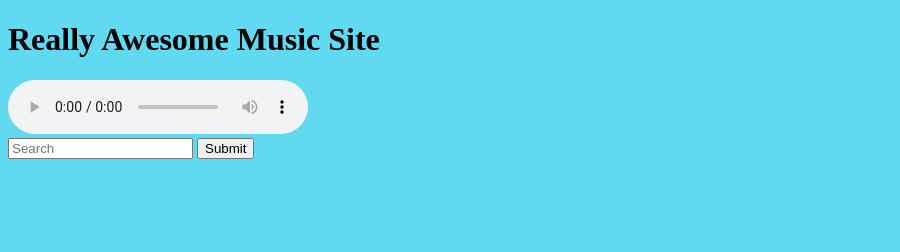
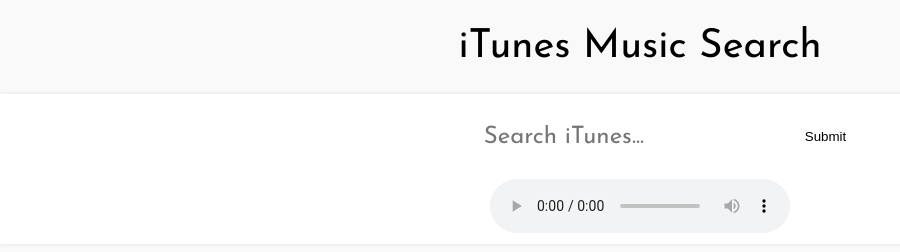
Before and after one commit to JillianLacey/itunes-music-search, a plain HTML site: page index.html in a window 1280 px wide. Shown: the whole page, without its empty margins (0-900 px from the left). Drawn offline with nearby package versions, Linux system fonts and the light colour scheme.

Commit message:
style search results

```diff
--- a/index.html
+++ b/index.html
@@ -4,22 +4,26 @@
 <head>
   <title>iTunes Music Search</title>
   <link rel="stylesheet" href="styles.css">
+  <link href="https://fonts.googleapis.com/css?family=Josefin+Sans:300,400,600" rel="stylesheet">
+  <script src="https://use.fontawesome.com/6974a3a127.js"></script>
 </head>
 
 <body>
   <div class="container">
     <header>
-      <h1>Really Awesome Music Site</h1>
+      <h1>iTunes Music Search</h1>
     </header>
-    <section class="player">
+    <section class="search">
+      <form class="search-form">
+        <input id="input" type="text" autocomplete="off" placeholder="Search iTunes...">
+        <input id="submit" type="submit" value="Submit">
+      </form>
       <audio class="music-player" controls="controls" autoplay></audio>
     </section>
-    <section class="search">
-      <form class="search-form">
-        <input id="input" type="text" placeholder="Search">
-        <input id="submit" type="submit" value="Submit">
-      </form>
-    </section>
+    <!-- <section class="player">
+    </section> -->
+
+
     <section class="mainContent"></section>
   </div>
   <script src="https://unpkg.com/axios/dist/axios.min.js"></script>
--- a/main.js
+++ b/main.js
@@ -18,7 +18,7 @@ submit.addEventListener("click", function (e) {
 resultsDisplay.addEventListener("click", function (e) {
 
   audio.setAttribute("src", e.target.value);
-  // audio.src = e.target.value;\
+  // audio.src = e.target.value;
 })
 
 
@@ -42,6 +42,7 @@ function populateHTML(res) {
     <div class="content-parent">
       <p>${artistName}</p>
       <p>${trackName}</p>
+
       <button type="button" value=${preview}>Play</button>
     </div>
   </div>
--- a/styles.css
+++ b/styles.css
@@ -1,3 +1,100 @@
 body {
-  background-color: #60d9f1;
+  margin: 0 auto;
+  background-color: #f9f9f9;
+  font-family: 'Josefin Sans', sans-serif;
+  align-content: center;
 }
+
+h1 {
+  font-weight: 400;
+  font-size: 2.5rem;
+  text-align: center;
+}
+
+.container {
+  align-content: center;
+}
+
+.search {
+  background-color: #ffffff;
+  height: 150px;
+  box-shadow: 0 0 4px rgba(25, 25, 25, 0.1);
+  display: flex;
+  flex-direction: column;
+  justify-content: center;
+  align-items: center;
+}
+
+.search-form {
+  border: none;
+  display: flex;
+  align-items: center;
+  padding: 20px 0 30px 0;
+}
+
+#input {
+  border: none;
+  background-color: #fff;
+  padding: 0 50px 0 50px;
+  text-align: left;
+  vertical-align: middle;
+  outline: none;
+  font-size: 1.5rem;
+  font-family: 'Josefin Sans', sans-serif;
+}
+
+#submit {
+  cursor: pointer;
+  padding: 0;
+  border: none;
+  background: none;
+}
+
+.music-player {
+  /* cursor: pointer; */
+  align-content: center;
+}
+
+.mainContent {
+  display: flex;
+  flex-wrap: wrap;
+  margin: 50px 50px 0px 140px;
+  justify-content: center;
+}
+
+.container-results {
+  width: 120px;
+  background-color: #fff;
+  box-shadow: 0 1px 2px rgba(25, 25, 25, 0.2);
+  cursor: pointer;
+  padding: 10px 20px;
+  border-radius: 8px;
+  margin: 0 25px 25px 0;
+  display: flex;
+  flex-direction: column;
+  justify-content: center;
+  text-align: center;
+}
+
+img:hover {
+  opacity: .5;
+  /* transform: perspective(200px) rotateY(-20deg);
+  transition: transform .9s; */
+}
+
+.content-parent {
+  align-content: center;
+}
+
+
+/* .container-results:hover {
+  -ms-transform: scale(1.1, 1.1);
+  -webkit-transform: scale(1.1, 1.1);
+  transform: scale(1.1, 1.1);
+  z-index: 9999;
+  border-right: 1px solid transparent;
+  border-bottom: 1px solid transparent;
+  cursor: pointer;
+  transition: transform .4s;
+
+} */
```
Lines whose indentation alone changed are shown as unchanged.
